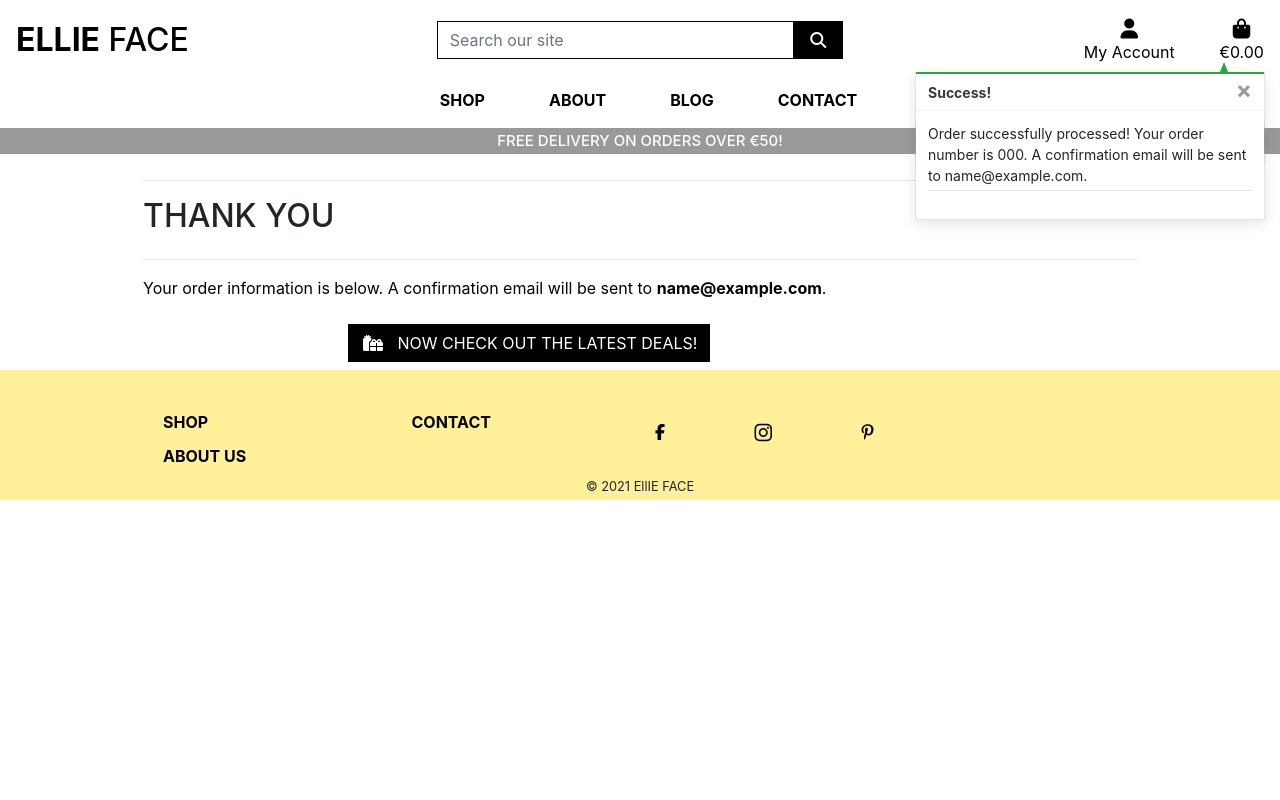
After one commit to asplesa/ellie_face, a Django app: page /checkout/checkout_success/000 in a window 1280 px wide. The commit adds this page. Run offline with Django 3.2, Linux system fonts and the light colour scheme; tables that the repository leaves empty hold one stand-in row (values such as "Sample post"); some libraries are stand-ins or nearby versions.

Commit message:
Added checkout success logic

```diff
--- a/checkout/__init__.py
+++ b/checkout/__init__.py
@@ -0,0 +1 @@
+default_app_config = 'checkout.apps.CheckoutConfig'
--- a/checkout/models.py
+++ b/checkout/models.py
@@ -34,7 +34,7 @@ class Order(models.Model):
         Update grand total each time a line item is added,
         accounting for delivery costs.
         """
-        self.order_total = self.lineitems.aggregate(Sum('lineitem_total'))['lineitem_total__sum']
+        self.order_total = self.lineitems.aggregate(Sum('lineitem_total'))['lineitem_total__sum'] or 0
         if self.order_total < settings.FREE_DELIVERY_THRESHOLD:
             self.delivery_cost = self.order_total * settings.STANDARD_DELIVERY_PERCENTAGE / 100
         else:
--- a/checkout/signals.py
+++ b/checkout/signals.py
@@ -13,7 +13,7 @@ def update_on_save(sender, instance, created, **kwargs):
 
 
 @receiver(post_delete, sender=OrderLineItem)
-def update_on_save(sender, instance, **kwargs):
+def update_on_delete(sender, instance, **kwargs):
     """
     Update order total on lineitem delete
     """
--- a/checkout/templates/checkout/checkout.html
+++ b/checkout/templates/checkout/checkout.html
@@ -7,7 +7,7 @@
 {% endblock %}
 
 {% block page_header %}
-<div class="container header-container">
+<div class="container header-container-products">
     <div class="row">
         <div class="col"></div>
     </div>
--- /dev/null
+++ b/checkout/templates/checkout/checkout_success.html
@@ -0,0 +1,43 @@
+{% extends "base.html" %}
+{% load static %}
+
+{% block extra_css %}
+<link rel="stylesheet" href="{% static 'checkout/css/checkout.css' %}">
+{% endblock %}
+
+{% block page_header %}
+<div class="container header-container-products">
+    <div class="row">
+        <div class="col"></div>
+    </div>
+</div>
+{% endblock %}
+
+{% block content %}
+<div class="overlay"></div>
+<div class="container">
+    <div class="row">
+        <div class="col">
+            <hr>
+            <h2 class="logo-font mb-4">Thank You</h2>
+            <hr>
+            <p class="text-black">Your order information is below. A confirmation email will be sent to
+                <strong>{{ order.email }}</strong>.</p>
+        </div>
+    </div>
+
+    <div class="row">
+        <div class="col-12 col-lg-7"></div>
+    </div>
+    <div class="row">
+        <div class="col-12 col-lg-7 text-right">
+            <a href="{% url 'products' %}?category=new_arrivals,deals,clearance" class="btn btn-black rounded-0 my-2">
+                <span class="icon mr-2">
+                    <i class="fas fa-gifts"></i>
+                </span>
+                <span class="text-uppercase">Now check out the latest deals!</span>
+            </a>
+        </div>
+    </div>
+</div>
+{% endblock %}
--- a/checkout/urls.py
+++ b/checkout/urls.py
@@ -2,5 +2,6 @@ from django.urls import path
 from . import views
 
 urlpatterns = [
-    path('', views.checkout, name='checkout')
+    path('', views.checkout, name='checkout'),
+    path('checkout_success/<order_number>', views.checkout_success, name='checkout_success'),
 ]
--- a/checkout/views.py
+++ b/checkout/views.py
@@ -1,8 +1,10 @@
-from django.shortcuts import render, redirect, reverse
+from django.shortcuts import render, redirect, reverse, get_object_or_404
 from django.contrib import messages
 from django.conf import settings
 
 from .forms import OrderForm
+from .models import Order, OrderLineItem
+from products.models import Product
 from bag.contexts import bag_contents
 
 import stripe
@@ -12,9 +14,56 @@ def checkout(request):
     stripe_public_key = settings.STRIPE_PUBLIC_KEY
     stripe_secret_key = settings.STRIPE_SECRET_KEY
 
+    if request.method == 'POST':
+        bag = request.session.get('bag', {})
+
+        form_data = {
+            'full_name': request.POST['full_name'],
+            'email': request.POST['email'],
+            'phone_number': request.POST['phone_number'],
+            'country': request.POST['country'],
+            'postcode': request.POST['postcode'],
+            'town_or_city': request.POST['town_or_city'],
+            'street_address1': request.POST['street_address1'],
+            'street_address2': request.POST['street_address2'],
+            'county': request.POST['county'],
+        }
+        order_form = OrderForm(form_data)
+        if order_form.is_valid():
+            order = order_form.save()
+            for item_id, item_data in bag.items():
+                try:
+                    product = Product.objects.get(id=item_id)
+                    if isinstance(item_data, int):
+                        order_line_item = OrderLineItem(
+                            order=order,
+                            product=product,
+                            quantity=item_data,
+                        )
+                        order_line_item.save()
+
+                except Product.DoesNotExist:
+                    messages.error(request, (
+                        "One of the products in your bag wasn't found. "
+                        "Please call us for assistance!")
+                    )
+                    order.delete()
+                    return redirect(reverse('view_bag'))
+
+            request.session['save_info'] = 'save-info' in request.POST
+            return redirect(reverse('checkout_success', args=[order.order_number]))
+        else:
+            messages.error(request, 'There was an error with your form. \
+                Please double check your information.')
+    else:
+        bag = request.session.get('bag', {})
+        if not bag:
+            messages.error(request, "There's nothing in your bag")
+            return redirect(reverse('products'))
+
     bag = request.session.get('bag', {})
     if not bag:
-        messages.error(request, "There's nothing in your bag at the moment")
+        messages.error(request, "There's nothing in your bag")
         return redirect(reverse('products'))
 
     current_bag = bag_contents(request)
@@ -40,3 +89,24 @@ def checkout(request):
     }
 
     return render(request, template, context)
+
+
+def checkout_success(request, order_number):
+    """
+    Handle successful checkouts
+    """
+    save_info = request.session.get('save_info')
+    order = get_object_or_404(Order, order_number=order_number)
+    messages.success(request, f'Order successfully processed! \
+        Your order number is {order_number}. A confirmation \
+        email will be sent to {order.email}.')
+
+    if 'bag' in request.session:
+        del request.session['bag']
+
+    template = 'checkout/checkout_success.html'
+    context = {
+        'order': order,
+    }
+
+    return render(request, template, context)
```
